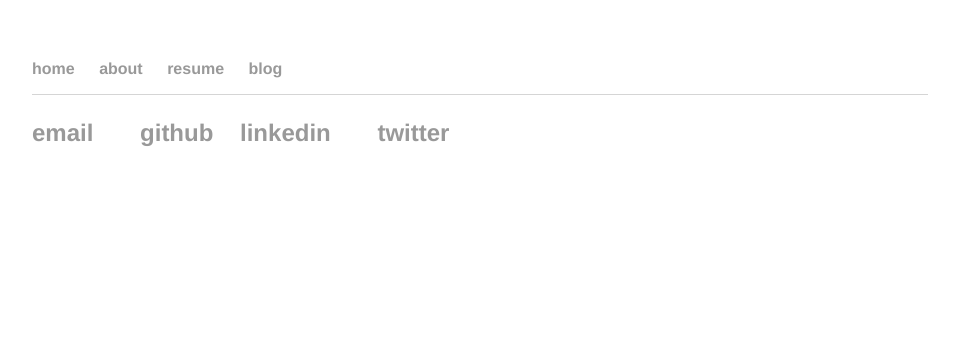
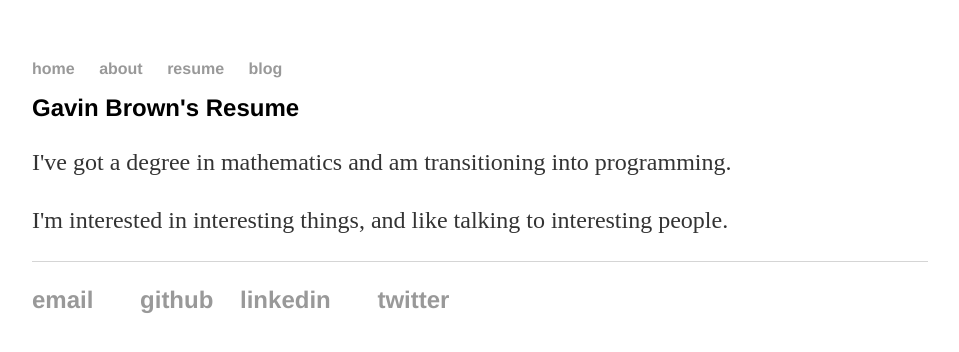
Before and after one commit to gavinrbrown1/gavinrbrown1.github.io, a Jekyll site: the page built from resume/index.html, in a window 1280 px wide. Shown: the top 352 px of the page, without its empty margins (160-1119 px from the left). Built offline with Jekyll 4.4.1, drawn with Linux system fonts in a browser that asks for light colours.

Commit message:
Update index.html

```diff
--- a/resume/index.html
+++ b/resume/index.html
@@ -1,3 +1,7 @@
 ---
 layout: default
+title: Gavin Brown's Resume
 ---
+  <h1>{{ page.title }}</h1>
+  <p>I've got a degree in mathematics and am transitioning into programming.</p>
+  <p>I'm interested in interesting things, and like talking to interesting people.</p>
```
